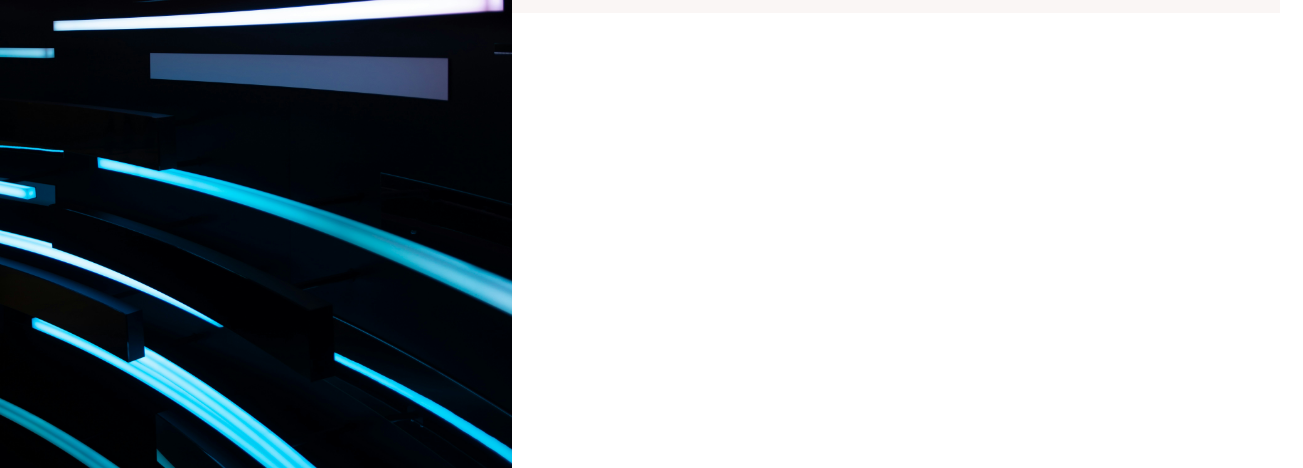
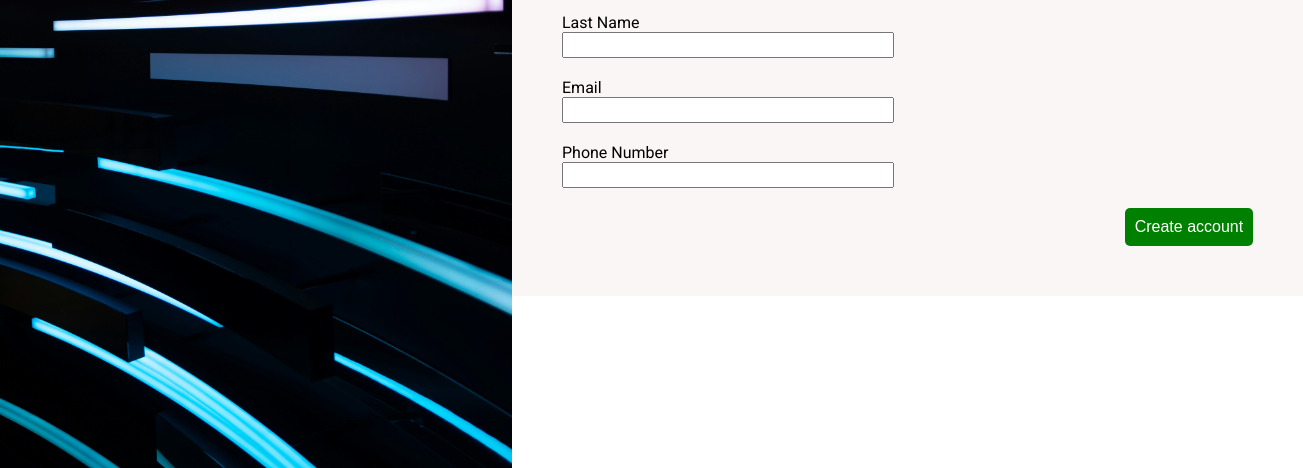
Before and after one commit to pedrodinism/signup_form, a plain HTML site: page index.html in a window 1280 px wide. Shown: the part 332-800 px from the top of the page, 1303 px wide, since content can reach past the window. Drawn offline with Linux system fonts and the light colour scheme; a web font is replaced by a local one.

Commit message:
centered the sign up div and added an external font

```diff
--- a/index.html
+++ b/index.html
@@ -5,6 +5,9 @@
     <meta name="viewport" content="width=device-width, initial-scale=1.0">
     <title>Kairo Signup</title>
     <link rel="stylesheet" href="style.css">
+    <link rel="preconnect" href="https://fonts.googleapis.com">
+    <link rel="preconnect" href="https://fonts.gstatic.com" crossorigin>
+    <link href="https://fonts.googleapis.com/css2?family=Playwrite+CU+Guides&family=Roboto:ital,wght@0,100..900;1,100..900&display=swap" rel="stylesheet">
 </head>
 <body>
     <div id="mainContent">
@@ -15,21 +18,24 @@
             <div class="form">
                 <div class="h3">Sign up</div>
                 <form>
-                    <div>
+                    <div class="input">
                         <label for="firstName">First Name</label>
                         <input type="text" id="firstName">
                     </div>
-                    <div>
+                    <div class="input">
                         <label for="lastName">Last Name</label>
                         <input type="text" id="lastName">
                     </div>
-                    <div>
+                    <div class="input">
                         <label for="email">Email</label>
                         <input type="email" id="email">
                     </div>
-                    <div>
+                    <div class="input">
                         <label for="phoneNumber">Phone Number</label>
                         <input type="tel" id="phoneNumber">
+                    </div>
+                    <div class="actions">
+                        <button>Create account</button>
                     </div>
                 </form>
             </div>
--- a/style.css
+++ b/style.css
@@ -1,7 +1,7 @@
 body {
     margin: 0;
     padding: 0;
-    font-family: sans-serif;
+    font-family: 'Roboto';
 }
 
 #mainContent {
@@ -18,6 +18,8 @@ body {
 #right {
     width: 60vw;
     height: 100vh;
+    display: flex;
+    align-items: center;
 }
 
 #banner {
@@ -38,9 +40,11 @@ body {
     padding: 16px;
     font-size: 16px;
     background: rgba(230, 210, 206, 0.2);
+    width: 100%;
+    padding: 50px;
 }
 
-form div {
+form .input {
     margin-bottom: 20px;
     margin-right: 20px;
     display: flex;
@@ -59,8 +63,23 @@ form {
 
 .form .h3 {
     margin-bottom: 20px;
+    font-family: "Playwrite CU Guides";
 }
 
 input {
     height: 20px;
 }
+
+.actions {
+    text-align: right;
+    width: 54vw;
+}
+
+button {
+    padding: 10px;
+    border: none;
+    background-color: green;
+    color: white;
+    font-size: 16px;
+    border-radius: 5px;
+}
```
